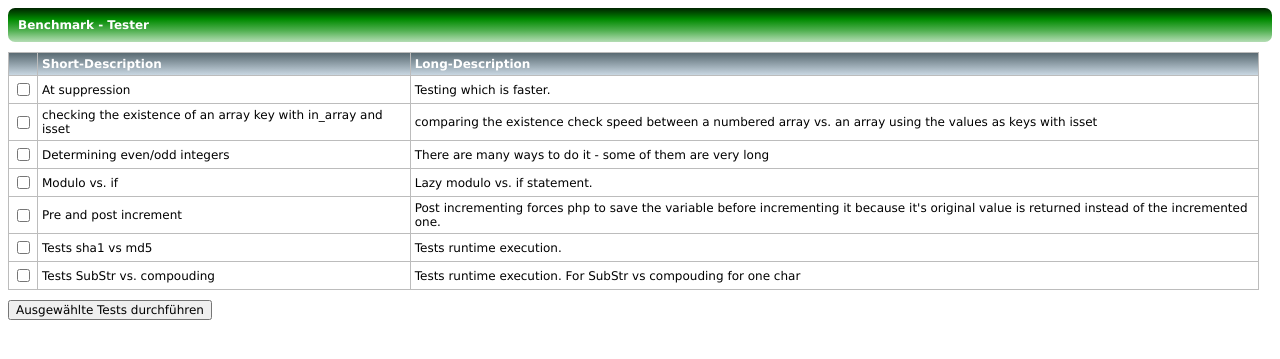
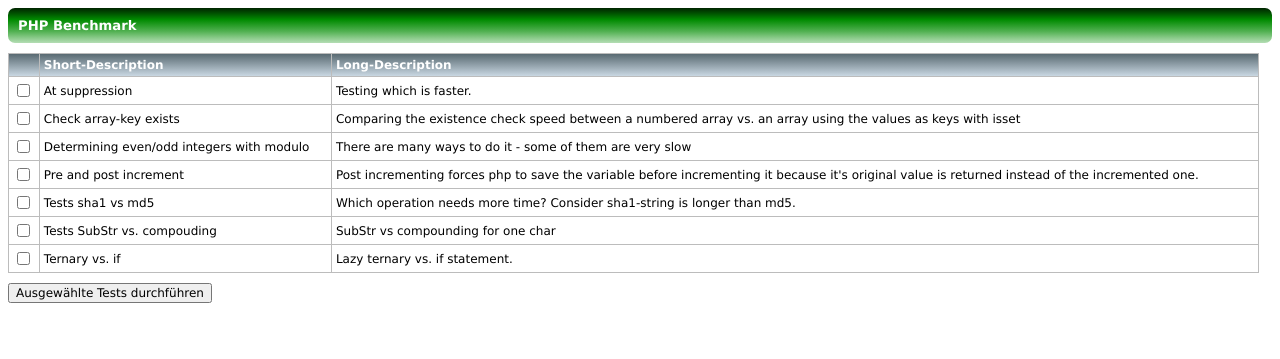
Before and after one commit to Insphare/benchmark, a PHP site: page / in a window 1280 px wide. Shown: the top 359 px of the page. Run offline with PHP 8.4, Linux system fonts and the light colour scheme.

Commit message:
first commit

```diff
--- a/index.php
+++ b/index.php
@@ -77,7 +77,7 @@ if (count($result)) {
 		$htmlResult .= '
 			<tr>
 				<th colspan="4" class="textLeft">
-					('.$testWhile['meta']['short'].')&nbsp;'.$testWhile['meta']['long'].'
+					'.$testWhile['meta']['short'].'&nbsp;-&nbsp;'.$testWhile['meta']['long'].'
 				</th>
 			</tr>
 			<tr class="headTr">
--- a/stylesheets/site.css
+++ b/stylesheets/site.css
@@ -29,6 +29,7 @@ h2 {
 
 	color: white;
 	font-weight: bold;
+	font-size: 110%;
 
 	-webkit-border-radius: 7px;
 	border-radius: 7px;
--- a/tests/IssetVsArrayKeyExists.php
+++ b/tests/IssetVsArrayKeyExists.php
@@ -9,11 +9,11 @@ class IssetVsArrayKeyExists extends Benchmark_Abstract {
 	);
 
 	public function getShortDescription() {
-		return 'checking the existence of an array key with in_array and isset';
+		return 'Check array-key exists';
 	}
 
 	public function getLongDescription() {
-		return 'comparing the existence check speed between a numbered array vs. an array using the values as keys with isset';
+		return 'Comparing the existence check speed between a numbered array vs. an array using the values as keys with isset';
 	}
 
 	public function getLoops() {
--- a/tests/Modulo.php
+++ b/tests/Modulo.php
@@ -5,11 +5,11 @@ class Modulo extends Benchmark_Abstract {
 	protected $integer = 45645465406;
 
 	public function getShortDescription() {
-		return 'Determining even/odd integers';
+		return 'Determining even/odd integers with modulo';
 	}
 
 	public function getLongDescription() {
-		return 'There are many ways to do it - some of them are very long';
+		return 'There are many ways to do it - some of them are very slow';
 	}
 
 	public function getLoops() {
--- a/tests/Sha1Md5.php
+++ b/tests/Sha1Md5.php
@@ -9,7 +9,7 @@ class Sha1Md5 extends Benchmark_Abstract {
 	}
 
 	public function getLongDescription() {
-		return 'Tests runtime execution.';
+		return 'Which operation needs more time? Consider sha1-string is longer than md5.';
 	}
 
 	public function getLoops() {
--- a/tests/SubStrVsCompounding.php
+++ b/tests/SubStrVsCompounding.php
@@ -9,7 +9,7 @@ class SubStrVsCompounding extends Benchmark_Abstract {
 	}
 
 	public function getLongDescription() {
-		return 'Tests runtime execution. For SubStr vs compouding for one char';
+		return 'SubStr vs compounding for one char';
 	}
 
 	public function getLoops() {
--- a/tests/ModuloVsIf.php
+++ b/tests/TernaryVsIf.php
@@ -1,20 +1,20 @@
 <?php
 
-class ModuloVsIf extends Benchmark_Abstract {
+class TernaryVsIf extends Benchmark_Abstract {
 
 	public function getShortDescription() {
-		return 'Modulo vs. if';
+		return 'Ternary vs. if';
 	}
 
 	public function getLongDescription() {
-		return 'Lazy modulo vs. if statement.';
+		return 'Lazy ternary vs. if statement.';
 	}
 
 	public function getLoops() {
 		return 100000;
 	}
 
-	public function test_modulo() {
+	public function test_ternary() {
 		$x = true;
 		$y = $x ? 'yes' : 'no';
 	}
--- a/view/xhtml.tpl
+++ b/view/xhtml.tpl
@@ -9,7 +9,7 @@
 	</head>
 	<body>
 		<div class="headline">
-			Benchmark - Tester
+			PHP Benchmark
 		</div>
 		<div class="content">
 			<form action="/index.php" method="POST">
```
